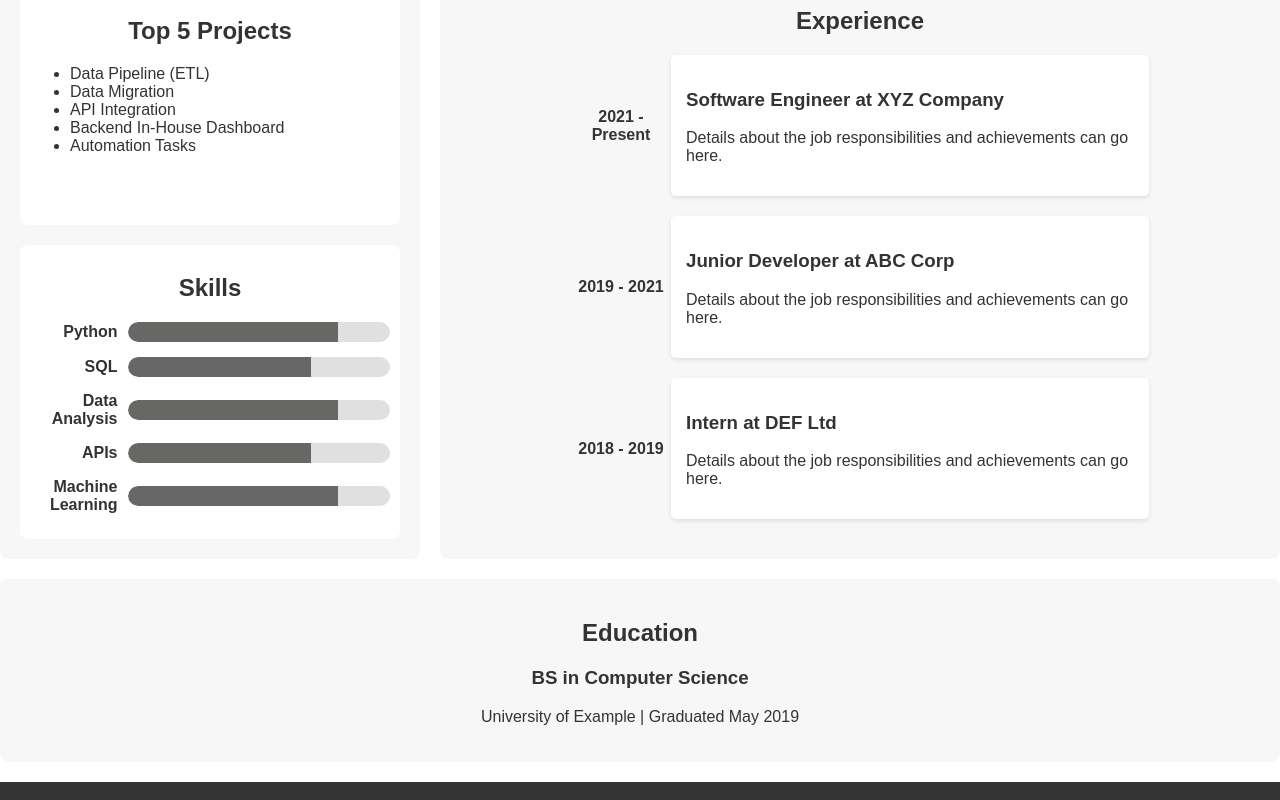
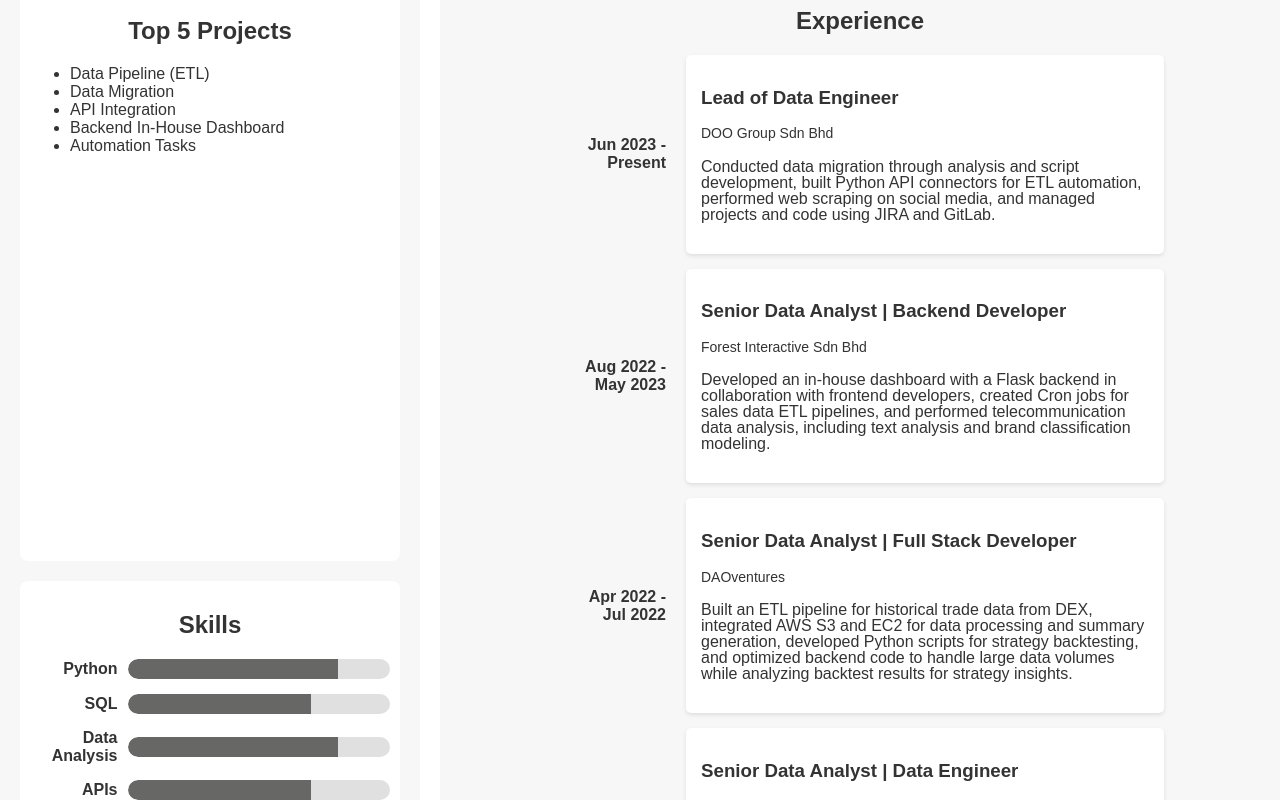
Before and after one commit to KevinMunSiuHou/resumeWebsite, a React (Create React App) app: page / in a window 1280 px wide. Shown: the part 640-1440 px from the top of the page. Built offline with nearby package versions, Linux system fonts and the light colour scheme.

Commit message:
Update: Working Experience first draft

```diff
--- a/src/components/Experience.css
+++ b/src/components/Experience.css
@@ -5,6 +5,11 @@
 
 h2 {
   text-align: center;
+}
+
+h4 {
+  font-size: 14px;
+  font-weight: normal;
 }
 
 .timeline {
@@ -16,14 +21,15 @@ h2 {
   display: flex;
   align-items: center;
   justify-content: center;
-  margin: 20px 0;
+  margin: 15px 0;
 }
 
 .timeline-year {
-  width: 100px;
+  padding: 20px;
+  width: 90px;
   font-weight: bold;
   color: #333;
-  text-align: center;
+  text-align: right;
 }
 
 .timeline-content {
@@ -32,4 +38,5 @@ h2 {
   border-radius: 5px;
   width: 70%;
   box-shadow: 0 2px 4px rgba(0, 0, 0, 0.1);
+  line-height: 1;
 }
--- a/src/components/Experience.js
+++ b/src/components/Experience.js
@@ -4,9 +4,11 @@ import './Experience.css';
 
 const Experience = () => {
   const experiences = [
-    { year: '2021 - Present', job: 'Software Engineer at XYZ Company' },
-    { year: '2019 - 2021', job: 'Junior Developer at ABC Corp' },
-    { year: '2018 - 2019', job: 'Intern at DEF Ltd' },
+    { year: 'Jun 2023 - Present', company: 'DOO Group Sdn Bhd', job: 'Lead of Data Engineer', desc: 'Conducted data migration through analysis and script development, built Python API connectors for ETL automation, performed web scraping on social media, and managed projects and code using JIRA and GitLab.' },
+    { year: 'Aug 2022 - May 2023', company: 'Forest Interactive Sdn Bhd', job: 'Senior Data Analyst | Backend Developer', desc: 'Developed an in-house dashboard with a Flask backend in collaboration with frontend developers, created Cron jobs for sales data ETL pipelines, and performed telecommunication data analysis, including text analysis and brand classification modeling.'  },
+    { year: 'Apr 2022 - Jul 2022', company: 'DAOventures', job: 'Senior Data Analyst | Full Stack Developer', desc: 'Built an ETL pipeline for historical trade data from DEX, integrated AWS S3 and EC2 for data processing and summary generation, developed Python scripts for strategy backtesting, and optimized backend code to handle large data volumes while analyzing backtest results for strategy insights.'  },
+    { year: 'Aug 2021 - Jul 2022', company: 'J&T Express (M) Sdn Bhd', job: 'Senior Data Analyst | Data Engineer', desc: 'Automated daily reporting tasks with Python scripts, developed data cleaning scripts integrated with Excel, and created ETL pipelines with cron jobs to handle logistics data.'},
+    { year: 'Jul 2018 - Jan 2020', company: 'Huawei Technologies (M) Sdn Bhd', job: 'Network Design Engineer | Data Engineer', desc: 'Conducted data analysis with technical documentation, Excel, and Huawei tools to support product management, contributed technical solutions for bidding projects, and provided technical sales support, including network planning, design, and customer presentations.'  },
   ];
 
   return (
@@ -18,7 +20,8 @@ const Experience = () => {
             <div className="timeline-year">{exp.year}</div>
             <div className="timeline-content">
               <h3>{exp.job}</h3>
-              <p>Details about the job responsibilities and achievements can go here.</p>
+              <h4>{exp.company}</h4>
+              <p>{exp.desc}</p>
             </div>
           </div>
         ))}
```
